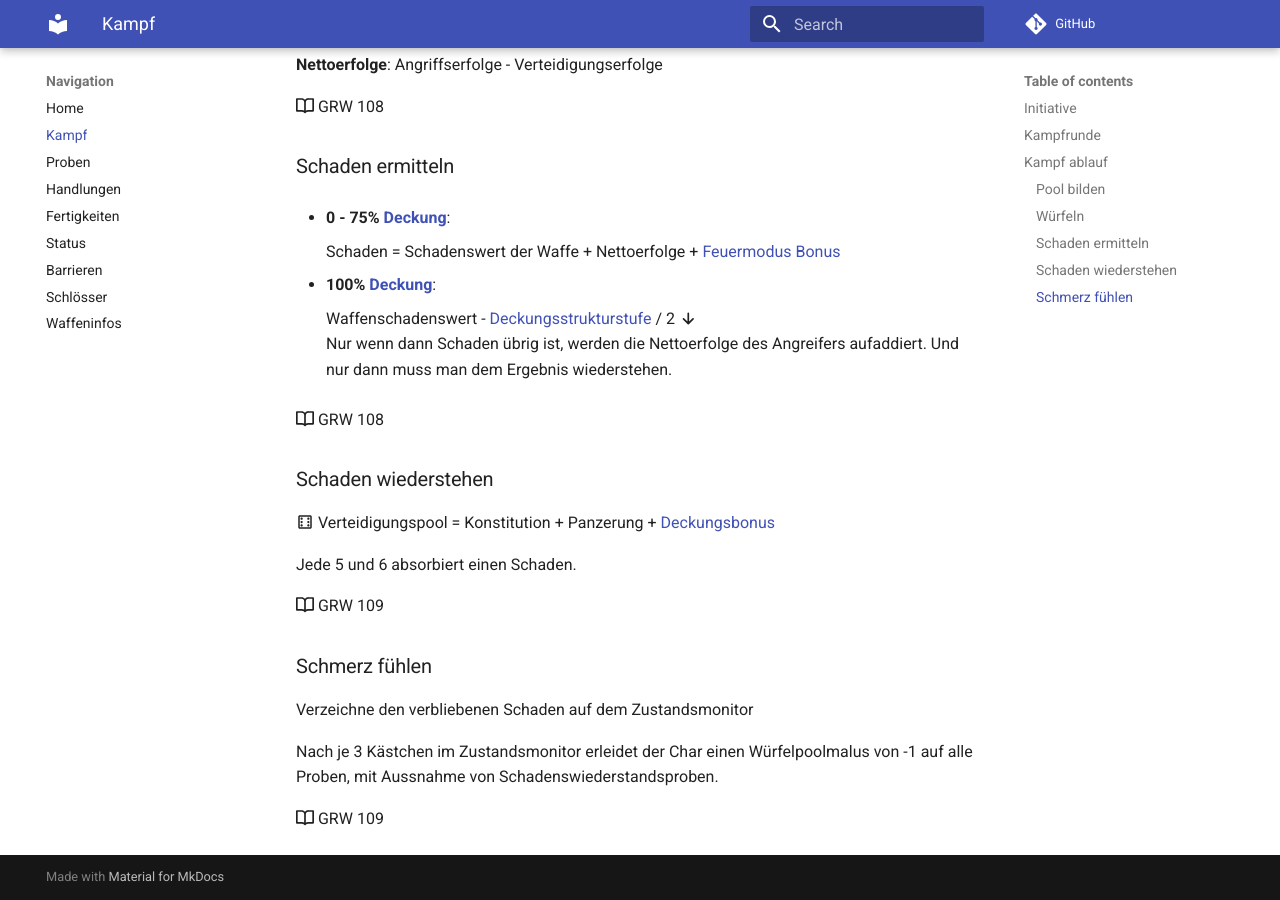
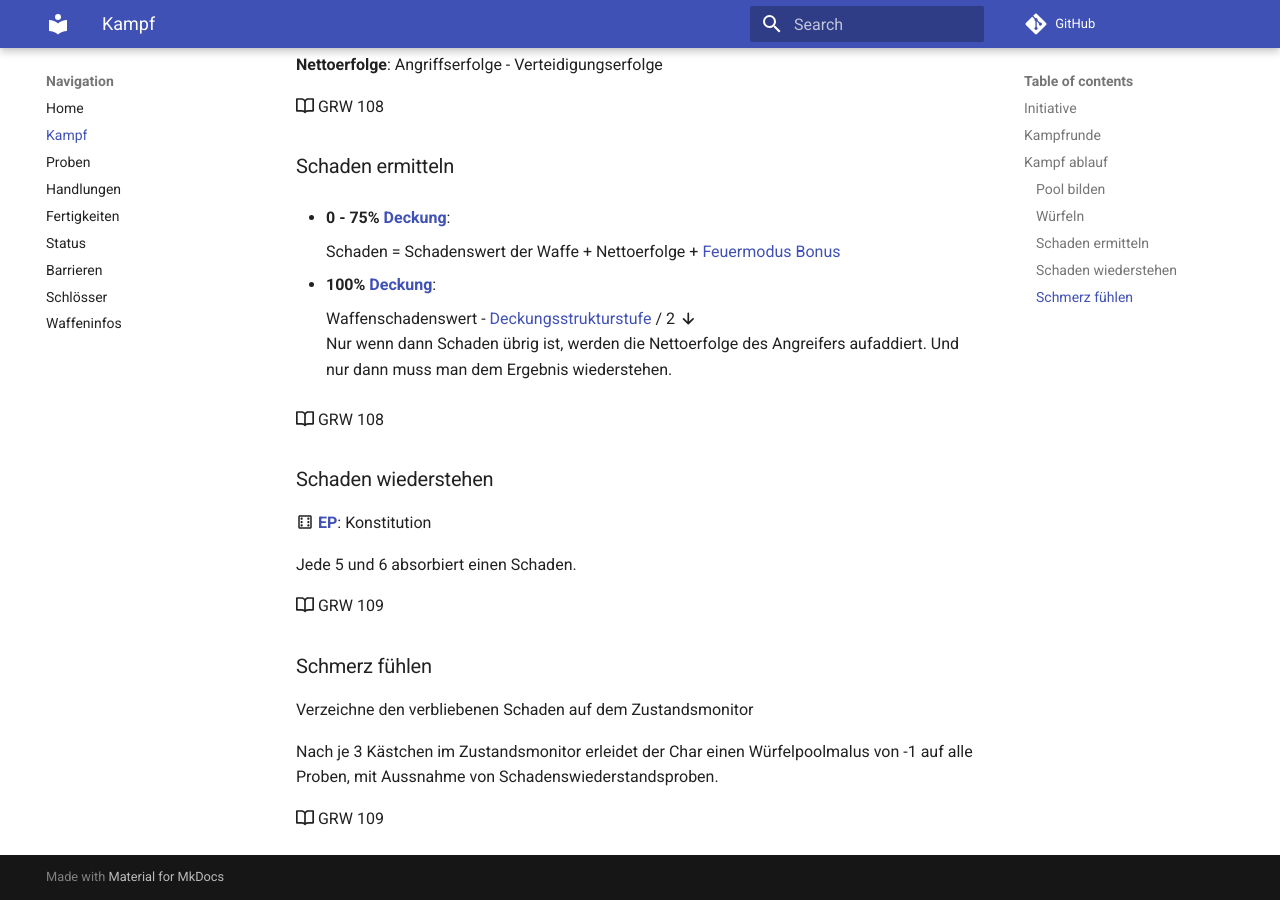
Before and after one commit to mvach/shadowrun6, an MkDocs documentation site: the page built from docs/kampf.md, in a window 1280 px wide and 900 px high, scrolled down 971 px. Built offline with MkDocs 1.6.1 and Material for MkDocs 9.7.7, drawn with Linux system fonts in a browser that asks for light colours; comment, search, counter and statistics services are not loaded.

Commit message:
Update Schaden wiederstehen

```diff
--- a/docs/kampf.md
+++ b/docs/kampf.md
@@ -53,7 +53,7 @@ Die Anzahl der Erfolge des Angreifers und Verteidigers vergleichen. Bei Gleichst
 
 ### Schaden wiederstehen
 
-:material-dice-6-outline: Verteidigungspool = Konstitution + Panzerung + [Deckungsbonus](status.md#deckung)
+:material-dice-6-outline: **[EP](proben.md#einfache-proben-ep)**: Konstitution
 
 Jede 5 und 6 absorbiert einen Schaden.
 
```
